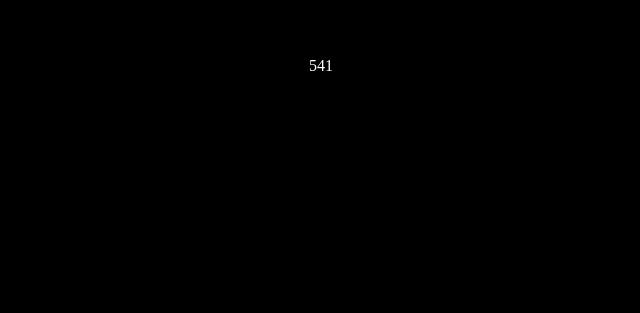
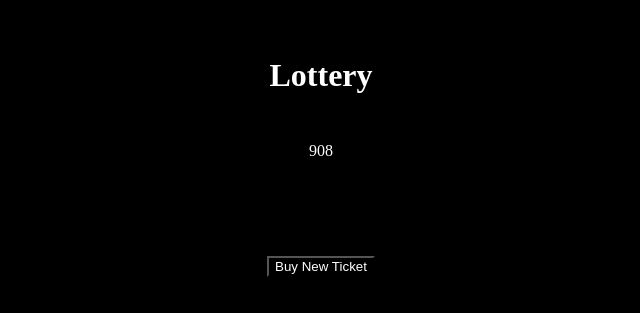
Before and after one commit to CoderMak25/Learning-React, a React (Vite) app in the folder lottery/: page / in a window 1280 px wide. Shown: the part 151-464 px from the top of the page, without its empty margins (319-959 px from the left). Built offline with nearby package versions, Linux system fonts and the light colour scheme.

Commit message:
ability to lifting state up

```diff
--- a/lottery/src/App.jsx
+++ b/lottery/src/App.jsx
@@ -1,13 +1,11 @@
 import './App.css';
-import TicketNum from './TicketNum';
+import Lottery from './Lottery';
 function App() {
 
 
   return (
     <>
-      <TicketNum num={5}/>
-      <TicketNum num={4}/>
-      <TicketNum num={1}/>
+    <Lottery n={3} winningSum={15}/>
     </>
   )
 }
--- a/lottery/src/Lottery.jsx
+++ b/lottery/src/Lottery.jsx
@@ -1,21 +1,19 @@
 import { useState } from "react"
 import "./Lottery.css";
 import {genRanNum,sum} from "./helper.js";
+import Ticket from "./Ticket.jsx";
 
 
-export default function Lottery(){
-    let [ticket,setTicket] = useState(genRanNum(3));
-    let isWinning = sum(ticket) === 15;
+export default function Lottery({n=3,winningSum=10}){
+    let [ticket,setTicket] = useState(genRanNum(n));
+    let isWinning = sum(ticket) === winningSum;
     let buyTicket = ()=>{
-        setTicket(genRanNum(3));
+        setTicket(genRanNum(n));
     }
     return (
         <div className="outerBox">
             <h1>Lottery</h1>
-            <div className="ticket">
-                <span>{ticket[0]}</span>
-
-            </div>
+            <Ticket ticket={ticket}/>
             <button onClick={buyTicket}>Buy New Ticket</button>
             <h3>{isWinning && "Congrats! You won"}</h3>
         </div>
--- a/lottery/src/Ticket.jsx
+++ b/lottery/src/Ticket.jsx
@@ -3,7 +3,7 @@ import TicketNum from "./TicketNum";
 export default function Ticket({ticket}){
     return (
         <div>
-            <TicketNum></TicketNum>
+            <TicketNum num={ticket}/>
         </div>
     )
 }
```
